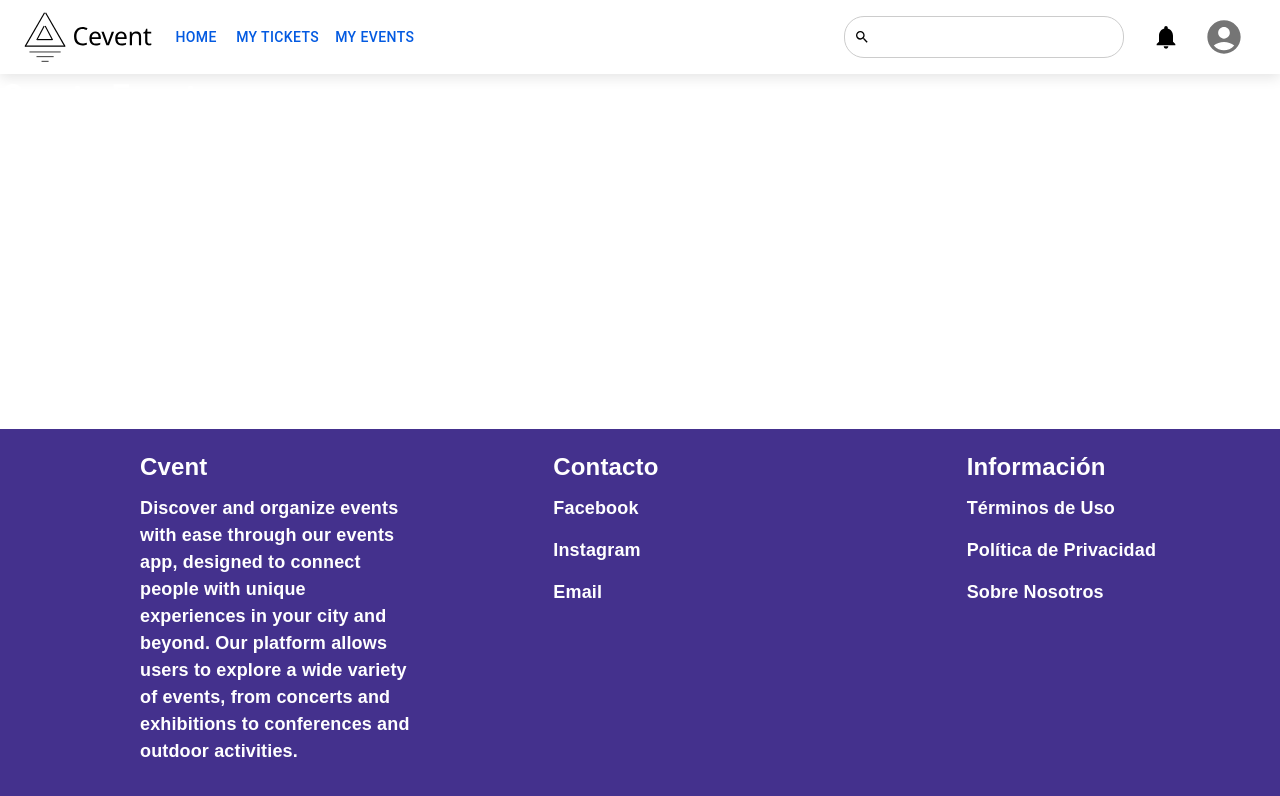
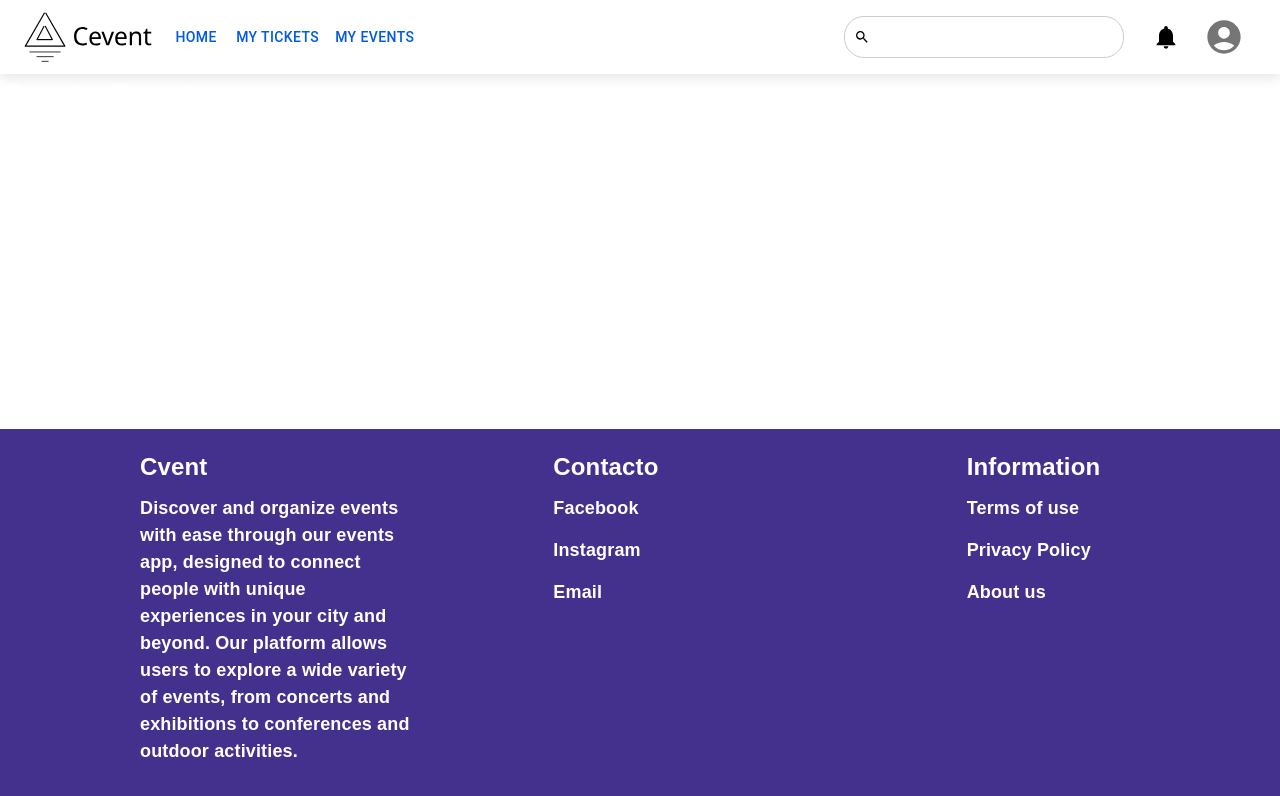
Before and after one commit to sofdev6-02-2024/Solidarios, a Next.js app in the folder apps/cevent_frontend/: page /create_event in a window 1280 px wide. Shown: the top 796 px of the page. Built offline with nearby package versions, Linux system fonts and the light colour scheme.

Commit message:
resolve comments

```diff
--- a/apps/cevent_frontend/src/components/Footer.tsx
+++ b/apps/cevent_frontend/src/components/Footer.tsx
@@ -47,20 +47,20 @@
         </h2>
       </div>
       <div>
-        <h1>Información</h1>
+        <h1>Information</h1>
         <h2>
           <a href="/terms" style={{ color: '#FFF', textDecoration: 'none' }}>
-            Términos de Uso
+            Terms of use
           </a>
         </h2>
         <h2>
           <a href="/privacy" style={{ color: '#FFF', textDecoration: 'none' }}>
-            Política de Privacidad
+            Privacy Policy
           </a>
         </h2>
         <h2>
           <a href="/about" style={{ color: '#FFF', textDecoration: 'none' }}>
-            Sobre Nosotros
+            About us
           </a>
         </h2>
       </div>
```
